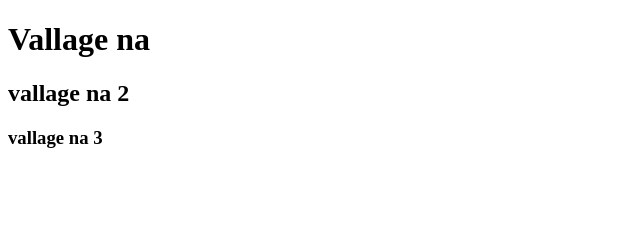
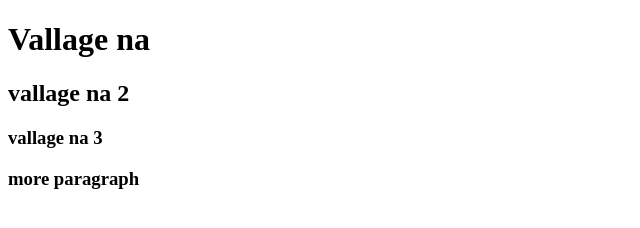
Before and after one commit to TahirMostakim/my-second-repo, a plain HTML site: page index2.html in a window 1280 px wide. Shown: the whole page, without its empty margins (0-640 px from the left). Drawn offline with Linux system fonts and the light colour scheme.

Commit message:
added header

```diff
--- a/index2.html
+++ b/index2.html
@@ -10,5 +10,6 @@
     <h1>Vallage na</h1>
     <h2>vallage na 2</h2>
     <h3>vallage na 3</h3>
+    <h3>more paragraph</h3>
 </body>
 </html>
```
